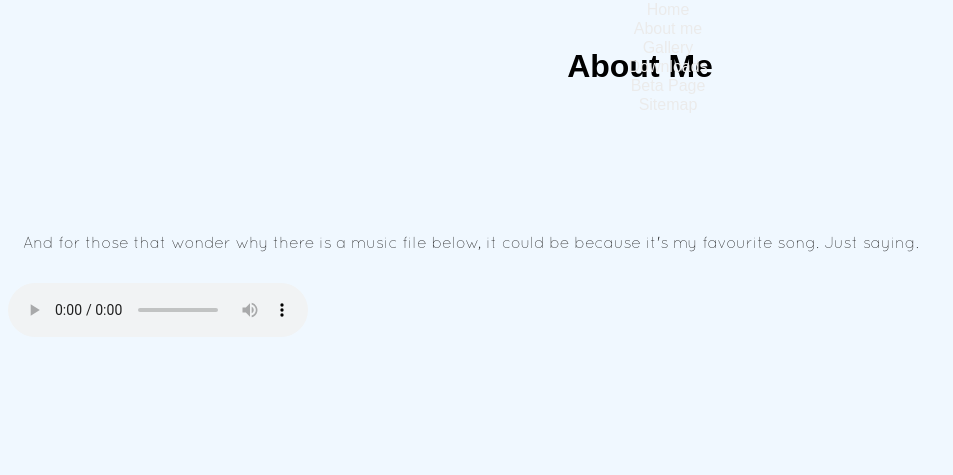
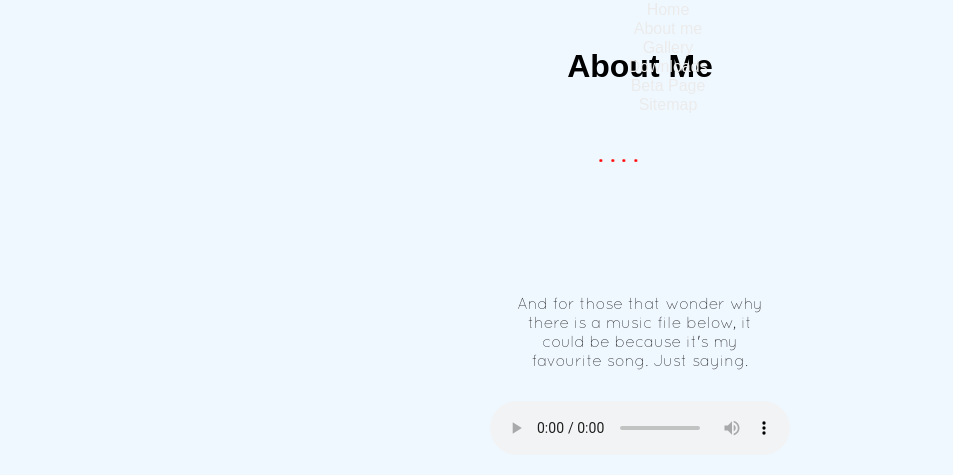
Before and after one commit to boffnoff/boffnoff.github.com, a Jekyll site: the page beta/about.html, which Jekyll copies as it is, in a window 1280 px wide. Shown: the top 475 px of the page, without its empty margins (0-953 px from the left). Built offline with Jekyll 4.4.1, drawn with Linux system fonts in a browser that asks for light colours; some web fonts are replaced.

Commit message:
added windows 8 loading dots from vanilla css files to beta about me page

```diff
--- a/beta/about.html
+++ b/beta/about.html
@@ -47,6 +47,15 @@
      About Me
     </h1>
 
+    <div class="container">
+    <div class="loader">
+
+    <span class="dot1"></span>
+     <span class="dot2"></span>
+     <span class="dot3"></span>
+     <span class="dot4"></span>
+
+    </div>
 
 <br>
 <br>
--- a/beta/index.css
+++ b/beta/index.css
@@ -99,21 +99,26 @@ The following code indicates that when ever you mouse over a link, the text will
 
 */
 
-
-a:visited {
-  color: yellow;
-
+a, a:link{
+    color: #008EB4;
 }
 
-a,
-a:link {
-  color: #CCCCCC
+ a:visited{
+     color: spin(#008EB4, 72);
 }
 
-a:hover, a:focus {
-  color:red;
- text-decoration:underline;
+
+i{
+    color: #008EB4;
+ n(#008EB4, 72);
+ 8EB4, 5%);
+    text-decoration: underline
 }
+
+a:active{
+    text-decoration: none;
+}
+
 
 
 
@@ -121,13 +126,176 @@ a:hover, a:focus {
 
 h2,
 h3,
-  color: black;
-  background: rgba(0,255,255,0.7);
-  box-shadow: 0 8px 5px rgba(0,0,0,0.3);
-  padding: 15px;
+  color: #008EB4;
 }
+
 
 h3 {
   margin-left: 30px;
   margin-right: 30px;
 }
+
+
+
+
+
+
+
+
+
+
+
+
+
+
+
+
+
+
+
+
+
+
+.container {
+  width:300px;
+  margin:5% auto;
+  text-align:center;
+}
+
+.loader {
+  overflow:hidden;
+  width:130px;
+  animation: loadingwrap 3s;
+  transform: translateX(-20px);
+  animation-iteration-count: infinite;
+}
+
+.loader span {
+  display:inline-block;
+  background:#F00;
+  width:3px;
+  height:3px;
+  border-radius:100%;
+  margin:2px;
+}
+
+span.dot1 {
+   animation: loading 3s;
+   transform: translateX(-140px);
+   animation-iteration-count: infinite;
+
+}
+
+span.dot2 {
+   animation: loading2 3s;
+   transform: translateX(-110px);
+   animation-iteration-count: infinite;
+
+}
+
+span.dot3 {
+   animation: loading3 3s;
+   transform: translateX(-80px);
+   animation-iteration-count: infinite;
+
+}
+
+
+span.dot4 {
+   animation: loading4 3s;
+   transform: translateX(-50px);
+   animation-iteration-count: infinite;
+}
+
+
+@keyframes loading {
+from {
+opacity:0;
+}
+40%
+{
+opacity:1;
+ transform: translateX(0px);
+}
+60%
+{
+opacity:1;
+ transform: translateX(0px);
+}
+to
+{
+opacity:0;
+ transform: translateX(50px);
+}
+}
+
+
+@keyframes loading2 {
+from {
+opacity:0;
+}
+40%
+{
+opacity:1;
+ transform: translateX(0px);
+}
+60%
+{
+opacity:1;
+ transform: translateX(0px);
+}
+to
+{
+opacity:0;
+ transform: translateX(80px);
+}
+}
+
+@keyframes loading3 {
+from {
+opacity:0;
+}
+40%
+{
+opacity:1;
+ transform: translateX(0px);
+}
+60%
+{
+opacity:1;
+ transform: translateX(0px);
+}
+to
+{
+opacity:0;
+ transform: translateX(110px);
+}
+}
+
+@keyframes loading4 {
+from {
+opacity:0;
+}
+40%
+{
+opacity:1;
+ transform: translateX(0px);
+}
+60%
+{
+opacity:1;
+ transform: translateX(0px);
+}
+to
+{
+opacity:0;
+ transform: translateX(140px);
+}
+}
+
+@keyframes loadingwrap {
+to
+{
+ transform: translateX(80px);
+}
+}
```
